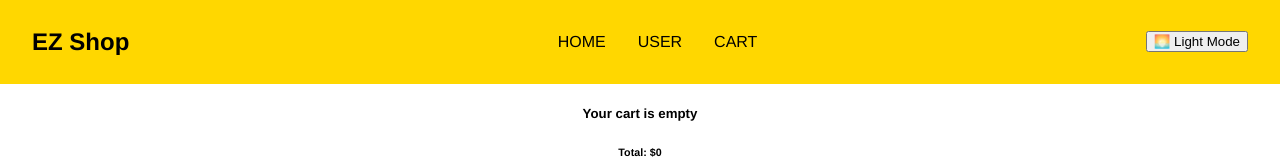
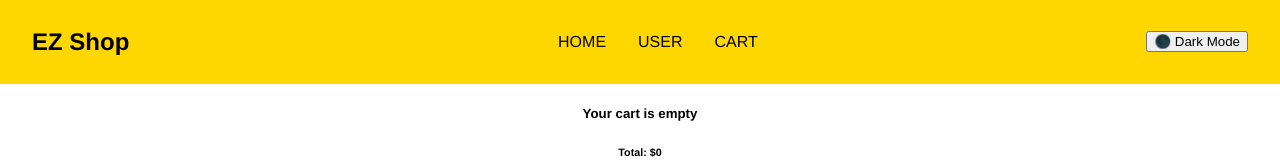
Before and after one commit to StanislasAubert3WA/EZShopping, a React (Vite) app: page /user/cart in a window 1280 px wide. Shown: the top 160 px of the page. Built offline with nearby package versions, Linux system fonts and the light colour scheme.

Commit message:
fixing colors

```diff
--- a/src/components/Nav.jsx
+++ b/src/components/Nav.jsx
@@ -30,7 +30,7 @@ const Nav = () => {
         </ul>
         <div>
           <button onClick={toggle} >
-            {theme !== "light" ?  "🌑 Dark Mode" : (  "🌅 Light Mode")}
+            {theme !== "light" ? "🌅 Light Mode" : "🌑 Dark Mode"}
           </button>
         </div>
       </nav>
--- a/src/globalStyle.js
+++ b/src/globalStyle.js
@@ -29,10 +29,9 @@ const GlobalStyle = createGlobalStyle`
     nav{
         background: #444;
         color: #999;
-
-        a{
-            color: #999;
-        }
+    }
+    nav a {
+        color: #999;
     }
   }
 `;
```
